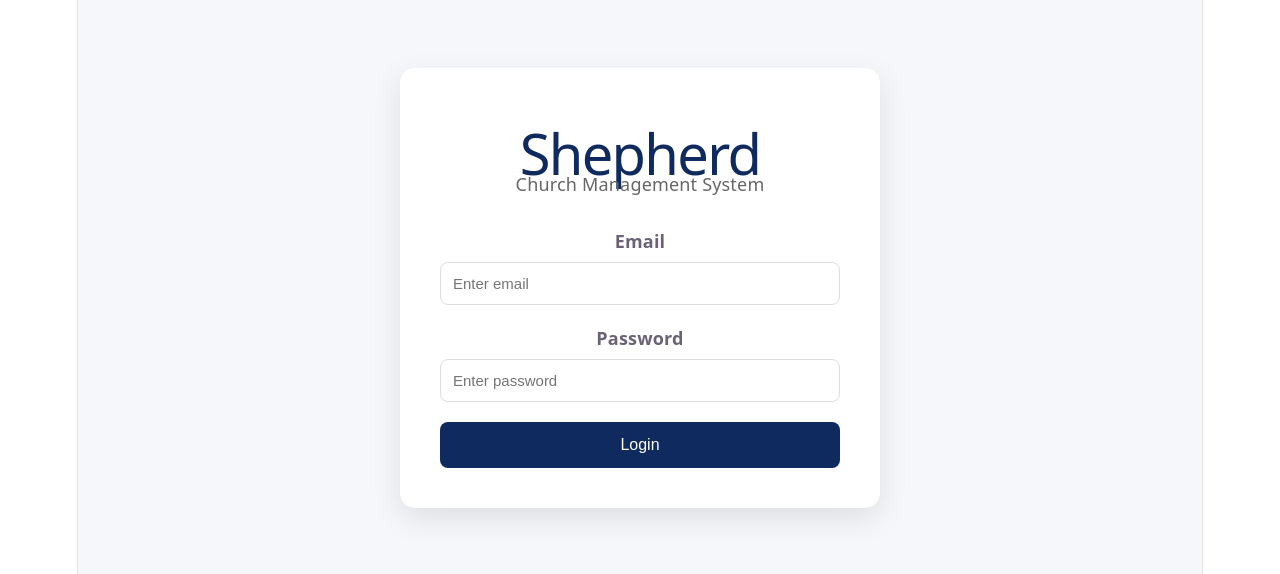
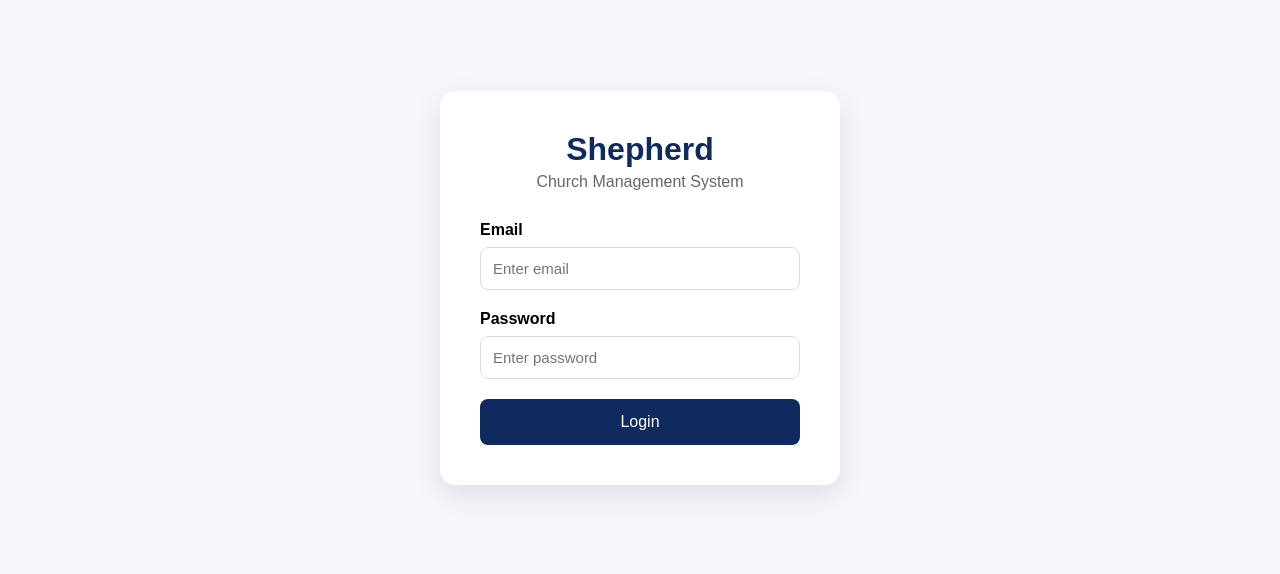
Before and after one commit to spydaspider/Shepherd1.0, a React (Vite) app in the folder admin-web/: page / in a window 1280 px wide. Shown: the part 112-686 px from the top of the page. Built offline with nearby package versions, Linux system fonts and the light colour scheme.

Commit message:
Fixing dashboard issues

```diff
--- a/admin-web/src/components/Navbar/Navbar.jsx
+++ b/admin-web/src/components/Navbar/Navbar.jsx
@@ -16,6 +16,7 @@ const user =
 useSelector(
 state=>state.auth.user
 );
+console.log("Navbar user:", user);
 
 
 const dispatch=useDispatch();
--- a/admin-web/src/components/Sidebar/Sidebar.module.css
+++ b/admin-web/src/components/Sidebar/Sidebar.module.css
@@ -2,13 +2,17 @@
 
     width:250px;
 
-min-height:100vh;
+    height:100vh;
 
     background:#0f2a5f;
 
     color:white;
 
     padding:25px;
+
+    box-sizing:border-box;
+
+    flex-shrink:0;
 
 }
 
--- a/admin-web/src/features/auth/authSlice.js
+++ b/admin-web/src/features/auth/authSlice.js
@@ -5,7 +5,9 @@ import {
 
 const initialState = {
 
-    user:null,
+    user:
+    JSON.parse(localStorage.getItem("user")) || null,
+
 
     token:
     localStorage.getItem("token") || null,
@@ -50,6 +52,12 @@ const authSlice = createSlice({
             );
 
 
+            localStorage.setItem(
+                "user",
+                JSON.stringify(action.payload.user)
+            );
+
+
         },
 
 
@@ -64,8 +72,14 @@ const authSlice = createSlice({
             state.isAuthenticated=false;
 
 
+
             localStorage.removeItem(
                 "token"
+            );
+
+
+            localStorage.removeItem(
+                "user"
             );
 
 
--- a/admin-web/src/index.css
+++ b/admin-web/src/index.css
@@ -1,111 +1,23 @@
-:root {
-  --text: #6b6375;
-  --text-h: #08060d;
-  --bg: #fff;
-  --border: #e5e4e7;
-  --code-bg: #f4f3ec;
-  --accent: #aa3bff;
-  --accent-bg: rgba(170, 59, 255, 0.1);
-  --accent-border: rgba(170, 59, 255, 0.5);
-  --social-bg: rgba(244, 243, 236, 0.5);
-  --shadow:
-    rgba(0, 0, 0, 0.1) 0 10px 15px -3px, rgba(0, 0, 0, 0.05) 0 4px 6px -2px;
-
-  --sans: system-ui, 'Segoe UI', Roboto, sans-serif;
-  --heading: system-ui, 'Segoe UI', Roboto, sans-serif;
-  --mono: ui-monospace, Consolas, monospace;
-
-  font: 18px/145% var(--sans);
-  letter-spacing: 0.18px;
-  color-scheme: light dark;
-  color: var(--text);
-  background: var(--bg);
-  font-synthesis: none;
-  text-rendering: optimizeLegibility;
-  -webkit-font-smoothing: antialiased;
-  -moz-osx-font-smoothing: grayscale;
-
-  @media (max-width: 1024px) {
-    font-size: 16px;
-  }
+* {
+    margin: 0;
+    padding: 0;
+    box-sizing: border-box;
 }
 
-@media (prefers-color-scheme: dark) {
-  :root {
-    --text: #9ca3af;
-    --text-h: #f3f4f6;
-    --bg: #16171d;
-    --border: #2e303a;
-    --code-bg: #1f2028;
-    --accent: #c084fc;
-    --accent-bg: rgba(192, 132, 252, 0.15);
-    --accent-border: rgba(192, 132, 252, 0.5);
-    --social-bg: rgba(47, 48, 58, 0.5);
-    --shadow:
-      rgba(0, 0, 0, 0.4) 0 10px 15px -3px, rgba(0, 0, 0, 0.25) 0 4px 6px -2px;
-  }
 
-  #social .button-icon {
-    filter: invert(1) brightness(2);
-  }
+html,
+body,
+#root {
+
+    width:100%;
+    height:100%;
+
 }
 
+
 body {
-  margin: 0;
+
+    overflow:hidden;
+    font-family: Arial, sans-serif;
+
 }
-
-#root {
-  width: 1126px;
-  max-width: 100%;
-  margin: 0 auto;
-  text-align: center;
-  border-inline: 1px solid var(--border);
-  min-height: 100svh;
-  display: flex;
-  flex-direction: column;
-  box-sizing: border-box;
-}
-
-h1,
-h2 {
-  font-family: var(--heading);
-  font-weight: 500;
-  color: var(--text-h);
-}
-
-h1 {
-  font-size: 56px;
-  letter-spacing: -1.68px;
-  margin: 32px 0;
-  @media (max-width: 1024px) {
-    font-size: 36px;
-    margin: 20px 0;
-  }
-}
-h2 {
-  font-size: 24px;
-  line-height: 118%;
-  letter-spacing: -0.24px;
-  margin: 0 0 8px;
-  @media (max-width: 1024px) {
-    font-size: 20px;
-  }
-}
-p {
-  margin: 0;
-}
-
-code,
-.counter {
-  font-family: var(--mono);
-  display: inline-flex;
-  border-radius: 4px;
-  color: var(--text-h);
-}
-
-code {
-  font-size: 15px;
-  line-height: 135%;
-  padding: 4px 8px;
-  background: var(--code-bg);
-}
--- a/admin-web/src/layouts/AdminLayout/AdminLayout.module.css
+++ b/admin-web/src/layouts/AdminLayout/AdminLayout.module.css
@@ -1,23 +1,43 @@
 .layout{
 
-display:flex;
+    display:flex;
 
-min-height:100vh;
+    width:100vw;
+
+    height:100vh;
+
+    overflow:hidden;
 
 }
 
 
+
 .main{
 
-flex:1;
+    flex:1;
 
-background:#f5f7fb;
+    display:flex;
+
+    flex-direction:column;
+
+    height:100vh;
+
+    min-width:0;
+
+    background:#f5f7fb;
 
 }
 
 
+
 .content{
 
-padding:30px;
+    flex:1;
+
+    overflow-y:auto;
+
+    min-height:0;
+
+    padding:30px;
 
 }
--- a/admin-web/src/pages/Dashboard/Dashboard.jsx
+++ b/admin-web/src/pages/Dashboard/Dashboard.jsx
@@ -14,17 +14,18 @@ const [loading, setLoading] = useState(true);
 
 
 
-useEffect(()=>{
 
 
-const fetchDashboard = async()=>{
+    useEffect(() => {
 
 
-try{
+        const fetchDashboard = async () => {
 
 
-const response =
-await api.get("/dashboard");
+            try {
+
+
+                const response = await api.get("/dashboard");
 
 
                 console.log(
@@ -33,15 +34,13 @@ response.data
                 );
 
 
-
                 setDashboard(
                     response.data.dashboard
                 );
 
 
 
-}
-catch(error){
+            } catch(error) {
 
 
                 console.log(
@@ -50,8 +49,7 @@ error.response?.data || error.message
                 );
 
 
-}
-finally{
+            } finally {
 
 
                 setLoading(false);
@@ -68,7 +66,9 @@ fetchDashboard();
 
 
 
-},[]);
+    }, []);
+
+
 
 
 
@@ -76,6 +76,7 @@ fetchDashboard();
 
 
     if(loading){
+
 
         return (
 
@@ -85,13 +86,18 @@ Loading Dashboard...
 
         );
 
+
     }
 
 
 
 
 
+
+
+
     if(!dashboard){
+
 
         return (
 
@@ -101,7 +107,12 @@ Unable to load dashboard
 
         );
 
+
     }
+
+
+
+
 
 
 
@@ -109,12 +120,14 @@ Unable to load dashboard
 
     return (
 
+
         <div className={styles.dashboard}>
 
 
             <h1>
                 Dashboard
             </h1>
+
 
 
             <p>
@@ -125,19 +138,28 @@ Welcome to Shepherd Admin Panel
 
 
 
+
+
+
+
+            {/* Statistics Cards */}
+
+
             <div className={styles.cards}>
 
 
+                <div className={styles.card}>
 
-<div className={styles.card}>
 
                     <h3>
                         Total Members
                     </h3>
 
+
                     <h2>
-{dashboard.members.totalMembers}
+                        {dashboard.members?.totalMembers || 0}
                     </h2>
+
 
                 </div>
 
@@ -145,15 +167,20 @@ Total Members
 
 
 
+
+
                 <div className={styles.card}>
+
 
                     <h3>
                         Adults
                     </h3>
 
+
                     <h2>
-{dashboard.members.adults}
+                        {dashboard.members?.adults || 0}
                     </h2>
+
 
                 </div>
 
@@ -161,15 +188,20 @@ Adults
 
 
 
+
+
                 <div className={styles.card}>
+
 
                     <h3>
                         Children
                     </h3>
 
+
                     <h2>
-{dashboard.members.children}
+                        {dashboard.members?.children || 0}
                     </h2>
+
 
                 </div>
 
@@ -177,15 +209,21 @@ Children
 
 
 
+
+
+
                 <div className={styles.card}>
+
 
                     <h3>
                         Pending Follow Ups
                     </h3>
 
+
                     <h2>
-{dashboard.followUps.pending}
+                        {dashboard.followUps?.pending || 0}
                     </h2>
+
 
                 </div>
 
@@ -197,6 +235,13 @@ Pending Follow Ups
 
 
 
+
+
+
+
+            {/* Active Service */}
+
+
             <div className={styles.section}>
 
 
@@ -206,37 +251,56 @@ Active Service
 
 
 
+
+
                 {
                     dashboard.service ?
 
 
                     <div className={styles.serviceCard}>
 
+
                         <h3>
                             {dashboard.service.name}
                         </h3>
 
 
+
+
+
                         <p>
                             Type:
+                            <strong>
+                                {" "}
                                 {dashboard.service.serviceType}
+                            </strong>
                         </p>
+
+
+
 
 
                         <p>
                             Attendance Code:
+                            <strong>
+                                {" "}
                                 {dashboard.service.attendanceCode}
+                            </strong>
                         </p>
+
 
 
                     </div>
 
 
+
                     :
+
 
                     <p>
                         No active service
                     </p>
+
 
                 }
 
@@ -249,6 +313,12 @@ No active service
 
 
 
+
+
+
+            {/* Attendance */}
+
+
             <div className={styles.section}>
 
 
@@ -257,43 +327,40 @@ Attendance
                 </h2>
 
 
-<div>
+
 
                 <p>
                     Present:
                     <strong>
- {dashboard.attendance.present}
+                        {" "}
+                        {dashboard.attendance?.present || 0}
                     </strong>
                 </p>
+
+
+
 
 
                 <p>
                     Absent:
                     <strong>
- {dashboard.attendance.absent}
+                        {" "}
+                        {dashboard.attendance?.absent || 0}
                     </strong>
                 </p>
+
+
+
 
 
                 <p>
                     Rate:
                     <strong>
- {dashboard.attendance.rate}%
+                        {" "}
+                        {dashboard.attendance?.rate || 0}%
                     </strong>
                 </p>
 
-</div>
-
-<p>
-Absent:
-{dashboard.attendance.absent}
-</p>
-
-
-<p>
-Rate:
-{dashboard.attendance.rate}%
-</p>
 
 
             </div>
@@ -302,7 +369,109 @@ Rate:
 
 
 
+
+
+
+
+            {/* Recent Members */}
+
+
+            <div className={styles.section}>
+
+
+                <h2>
+                    Recent Members
+                </h2>
+
+
+
+
+
+                {
+
+                    dashboard.recentMembers &&
+                    dashboard.recentMembers.length > 0 ?
+
+
+
+                    <div className={styles.memberList}>
+
+
+                        {
+                            dashboard.recentMembers.map((member)=> (
+
+
+                                <div
+                                    key={member._id}
+                                    className={styles.memberCard}
+                                >
+
+
+                                    <h3>
+                                        {member.firstName} {member.lastName}
+                                    </h3>
+
+
+
+
+                                    <p>
+                                        Gender:
+                                        <strong>
+                                            {" "}
+                                            {member.gender}
+                                        </strong>
+                                    </p>
+
+
+
+
+
+                                    <p>
+                                        Type:
+                                        <strong>
+                                            {" "}
+                                            {member.membershipType}
+                                        </strong>
+                                    </p>
+
+
+
+
                                 </div>
+
+
+                            ))
+                        }
+
+
+
+                    </div>
+
+
+
+                    :
+
+
+
+                    <p>
+                        No recent members found
+                    </p>
+
+
+                }
+
+
+
+            </div>
+
+
+
+
+
+
+
+        </div>
+
 
     );
 
--- a/admin-web/src/pages/Dashboard/Dashboard.module.css
+++ b/admin-web/src/pages/Dashboard/Dashboard.module.css
@@ -1,10 +1,15 @@
+
 .dashboard {
 
     padding: 30px;
 
     background: #f4f6fb;
 
-    min-height: 100%;
+    flex:1;
+
+    overflow-y:auto;
+
+    min-height:0;
 
 }
 
```
Also changed, not shown: 1 other file (tests, documents, lock files or other folders). Lines whose indentation alone changed are shown as unchanged.
